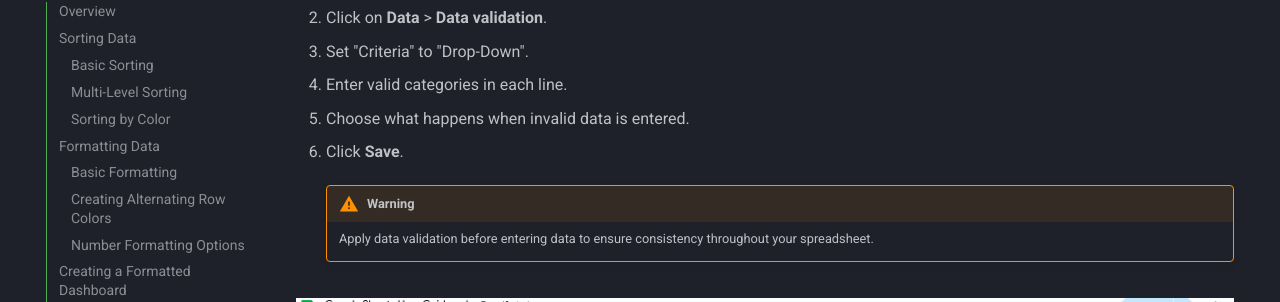
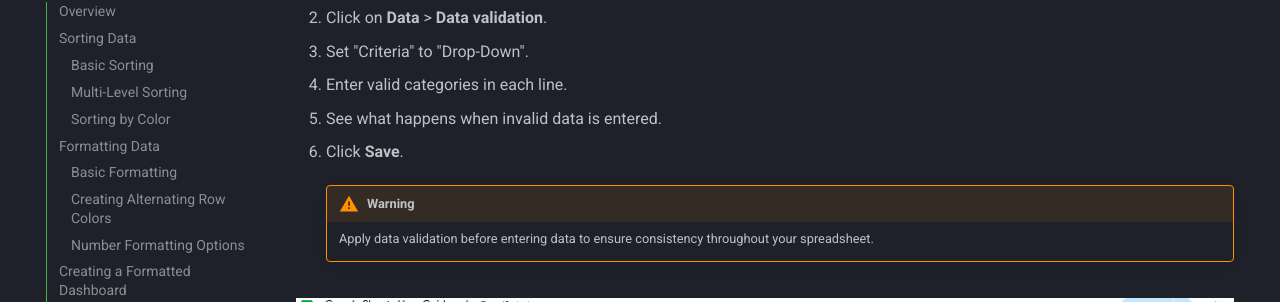
Before and after one commit to Hazel-Jeong-dev/COMM2216_UserGuide_Aibyn_Hazel, an MkDocs documentation site: the page built from docs/SortingFormatting.md, in a window 1280 px wide and 900 px high, scrolled down 7066 px. Shown: the part 151-453 px from the top of the window. Built offline with MkDocs 1.6.1 and Material for MkDocs 9.7.7, drawn with Linux system fonts in a browser that asks for light colours.

Commit message:
Change Choose to See

```diff
--- a/docs/SortingFormatting.md
+++ b/docs/SortingFormatting.md
@@ -156,7 +156,7 @@ Data validation helps maintain data integrity:
 2. Click on **Data** > **Data validation**.
 3. Set "Criteria" to "Drop-Down".
 4. Enter valid categories in each line.
-5. Choose what happens when invalid data is entered.
+5. See what happens when invalid data is entered.
 6. Click **Save**.
 
     !!! warning "Warning"
```
